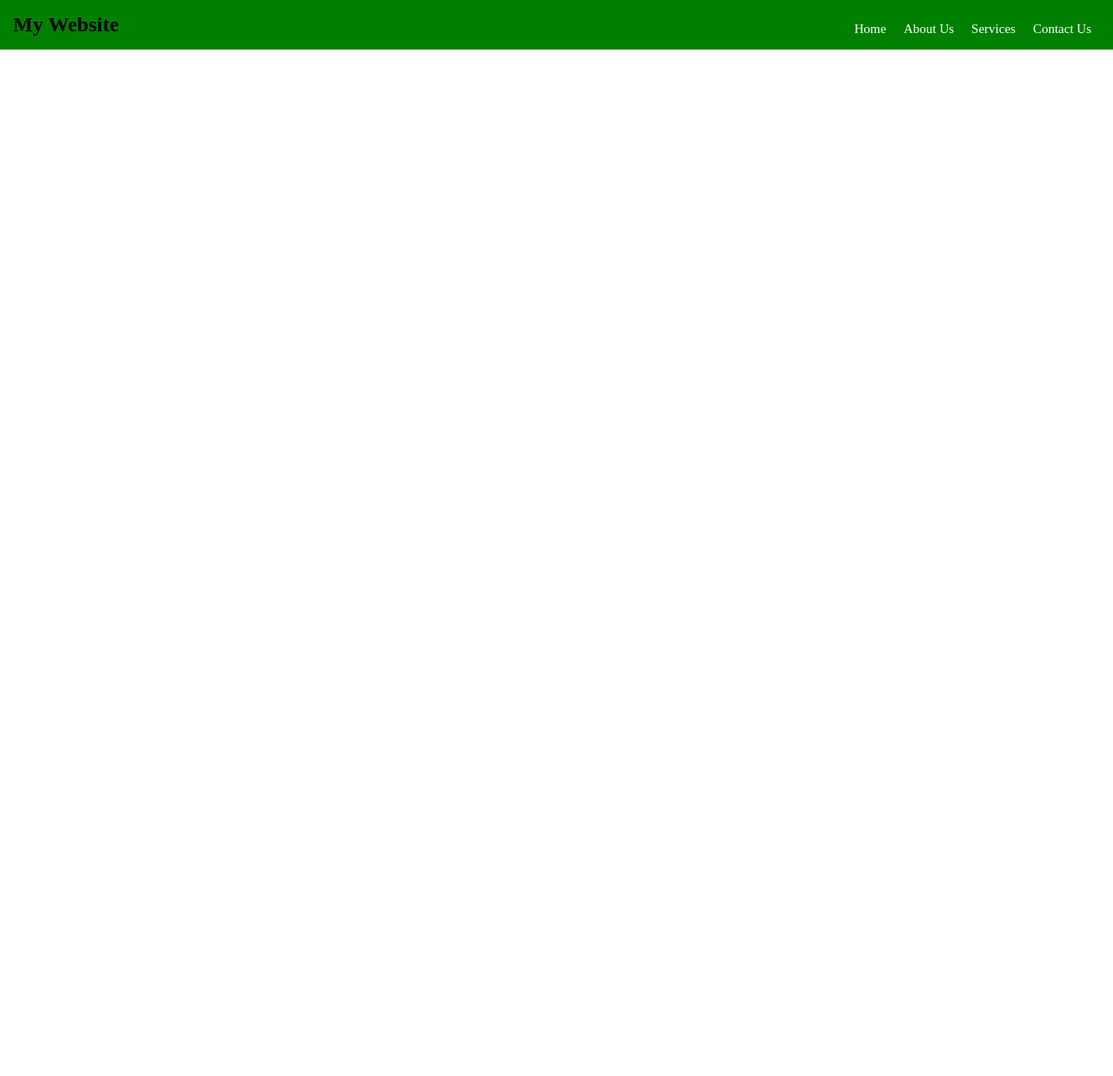
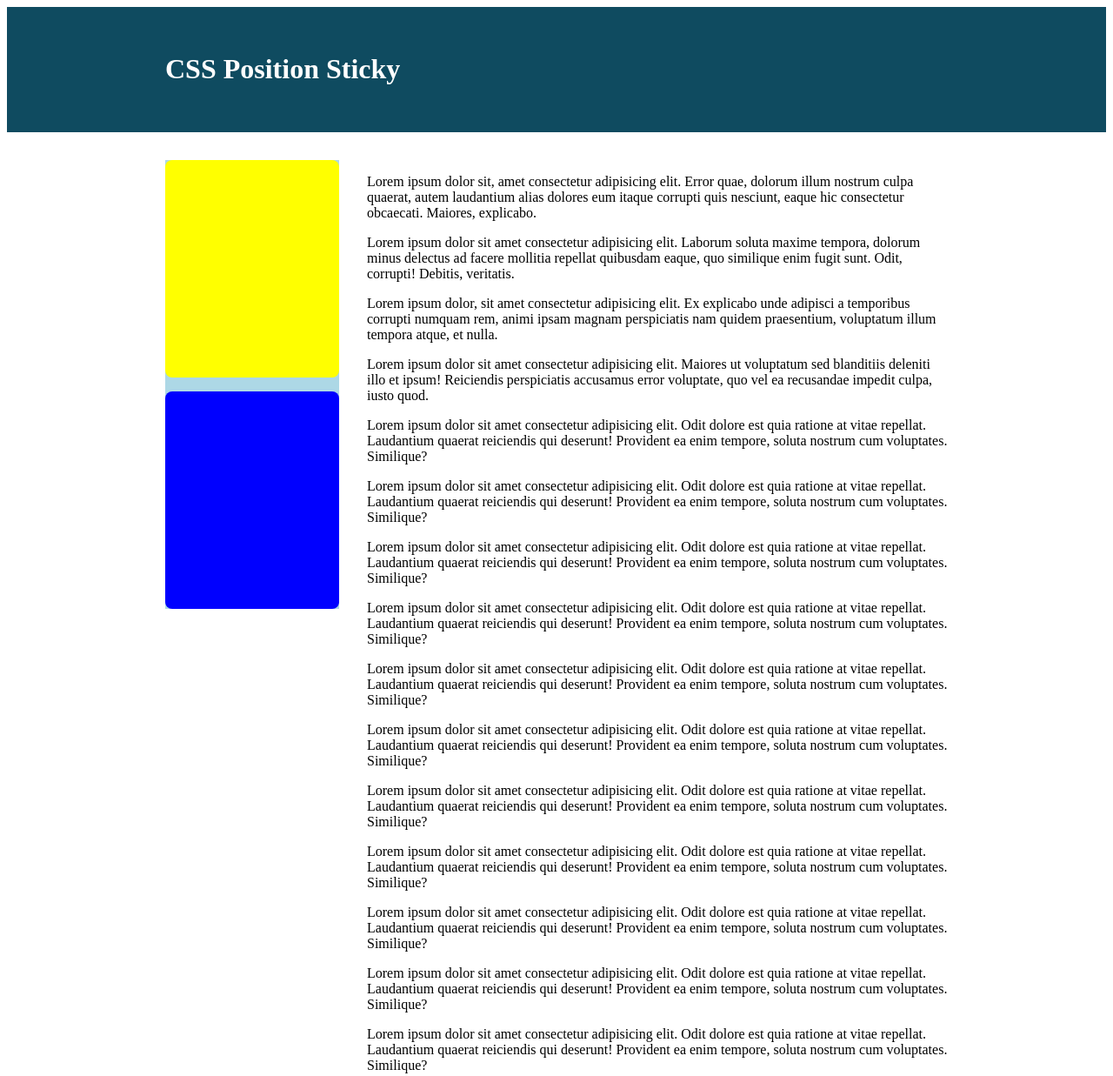
Before and after one commit to calebtolorunleke/firstSat, a plain HTML site: page index.html in a window 1280 px wide. Shown: the top 1237 px of the page at 87% size. Before the commit the page ends 800 px from the top, so only its background shows below. Drawn offline with Linux system fonts and the light colour scheme.

Commit message:
working through sticky positions

```diff
--- a/index.html
+++ b/index.html
@@ -47,7 +47,7 @@
             <h4 class="box3-h4">I am absolute</h4>
         </div>
     </div> -->
-
+<!--
     <nav>
         <div>
             <h1>My Website</h1>
@@ -59,7 +59,74 @@
             <li><a href="services.html">Services</a></li>
             <li><a href="contact.html">Contact Us</a></li>
         </ul>
-    </nav>
+    </nav> -->
+
+    <header>
+        <div class="page-width">
+            <h1>CSS Position Sticky</h1>
+        </div>
+    </header>
+
+    <main>
+        <aside>
+            <div class="widget golden"></div>
+            <div class="widget blue"></div>
+        </aside>
+        <article>
+            <p>
+                Lorem ipsum dolor sit, amet consectetur adipisicing elit. Error quae, dolorum illum nostrum culpa quaerat, autem laudantium alias dolores eum itaque corrupti quis nesciunt, eaque hic consectetur obcaecati. Maiores, explicabo.
+            </p>
+            <p>
+                Lorem ipsum dolor sit amet consectetur adipisicing elit. Laborum soluta maxime tempora, dolorum minus delectus ad facere mollitia repellat quibusdam eaque, quo similique enim fugit sunt. Odit, corrupti! Debitis, veritatis.
+            </p>
+            <p>
+                Lorem ipsum dolor, sit amet consectetur adipisicing elit. Ex explicabo unde adipisci a temporibus corrupti numquam rem, animi ipsam magnam perspiciatis nam quidem praesentium, voluptatum illum tempora atque, et nulla.
+            </p>
+
+            <p>Lorem ipsum dolor sit amet consectetur adipisicing elit. Maiores ut voluptatum sed blanditiis deleniti illo et ipsum! Reiciendis perspiciatis accusamus error voluptate, quo vel ea recusandae impedit culpa, iusto quod.</p>
+
+            <p>
+                Lorem ipsum dolor sit amet consectetur adipisicing elit. Odit dolore est quia ratione at vitae repellat. Laudantium quaerat reiciendis qui deserunt! Provident ea enim tempore, soluta nostrum cum voluptates. Similique?
+            </p>
+            <p>
+                Lorem ipsum dolor sit amet consectetur adipisicing elit. Odit dolore est quia ratione at vitae repellat. Laudantium quaerat reiciendis qui deserunt! Provident ea enim tempore, soluta nostrum cum voluptates. Similique?
+            </p>
+            <p>
+                Lorem ipsum dolor sit amet consectetur adipisicing elit. Odit dolore est quia ratione at vitae repellat. Laudantium quaerat reiciendis qui deserunt! Provident ea enim tempore, soluta nostrum cum voluptates. Similique?
+            </p>
+            <p>
+                Lorem ipsum dolor sit amet consectetur adipisicing elit. Odit dolore est quia ratione at vitae repellat. Laudantium quaerat reiciendis qui deserunt! Provident ea enim tempore, soluta nostrum cum voluptates. Similique?
+            </p>
+            <p>
+                Lorem ipsum dolor sit amet consectetur adipisicing elit. Odit dolore est quia ratione at vitae repellat. Laudantium quaerat reiciendis qui deserunt! Provident ea enim tempore, soluta nostrum cum voluptates. Similique?
+            </p>
+            <p>
+                Lorem ipsum dolor sit amet consectetur adipisicing elit. Odit dolore est quia ratione at vitae repellat. Laudantium quaerat reiciendis qui deserunt! Provident ea enim tempore, soluta nostrum cum voluptates. Similique?
+            </p>
+            <p>
+                Lorem ipsum dolor sit amet consectetur adipisicing elit. Odit dolore est quia ratione at vitae repellat. Laudantium quaerat reiciendis qui deserunt! Provident ea enim tempore, soluta nostrum cum voluptates. Similique?
+            </p>
+            <p>
+                Lorem ipsum dolor sit amet consectetur adipisicing elit. Odit dolore est quia ratione at vitae repellat. Laudantium quaerat reiciendis qui deserunt! Provident ea enim tempore, soluta nostrum cum voluptates. Similique?
+            </p>
+            <p>
+                Lorem ipsum dolor sit amet consectetur adipisicing elit. Odit dolore est quia ratione at vitae repellat. Laudantium quaerat reiciendis qui deserunt! Provident ea enim tempore, soluta nostrum cum voluptates. Similique?
+            </p>
+            <p>
+                Lorem ipsum dolor sit amet consectetur adipisicing elit. Odit dolore est quia ratione at vitae repellat. Laudantium quaerat reiciendis qui deserunt! Provident ea enim tempore, soluta nostrum cum voluptates. Similique?
+            </p>
+            <p>
+                Lorem ipsum dolor sit amet consectetur adipisicing elit. Odit dolore est quia ratione at vitae repellat. Laudantium quaerat reiciendis qui deserunt! Provident ea enim tempore, soluta nostrum cum voluptates. Similique?
+            </p>
+        </article>
+    </main>
+
+    <footer>
+        <div class="page-width">
+            This is footer.
+        </div>
+    </footer>
+
 
 </body>
 </html>
--- a/style.css
+++ b/style.css
@@ -104,7 +104,7 @@ span{
 
 */
 
-
+/*
   *{
     margin: 0;
     padding: 0;
@@ -137,4 +137,59 @@ nav a{
     text-decoration: none;
     color: white;
     font-size: 15px;
+} */
+
+:root{
+    --main-brrand-color: green;
+    --font-size-small: 20px;
+    --text-color: white;
+    --secondary-color: yellow;
 }
+
+header, footer{
+    padding-block: 2rem;
+    color: #fff;
+    background: linear-gradient(135deg, #0f4b60 0%, #0f4b60 100%);
+}
+
+main, .page-width{
+    max-width: 900px;
+    padding-inline: 3rem;
+    margin-inline: auto;
+}
+
+main{
+    padding-block: 2rem;
+    display: grid;
+    grid-template-columns: 200px 1fr;
+    align-items: start;
+    gap: 2rem;
+    overflow: visible;
+}
+
+aside{
+    position: sticky;
+    background-color: lightblue;
+    top: 2rem;
+}
+
+.widget{
+    min-height: 250px;
+    border-radius: 8px;
+}
+
+.widget:not(:last-child){
+    margin-block-end: 1rem;
+}
+
+.widget.golden{
+    background-color: yellow;
+}
+
+.widget.blue{
+    background-color: blue;
+}
+
+h1{
+
+}
```
